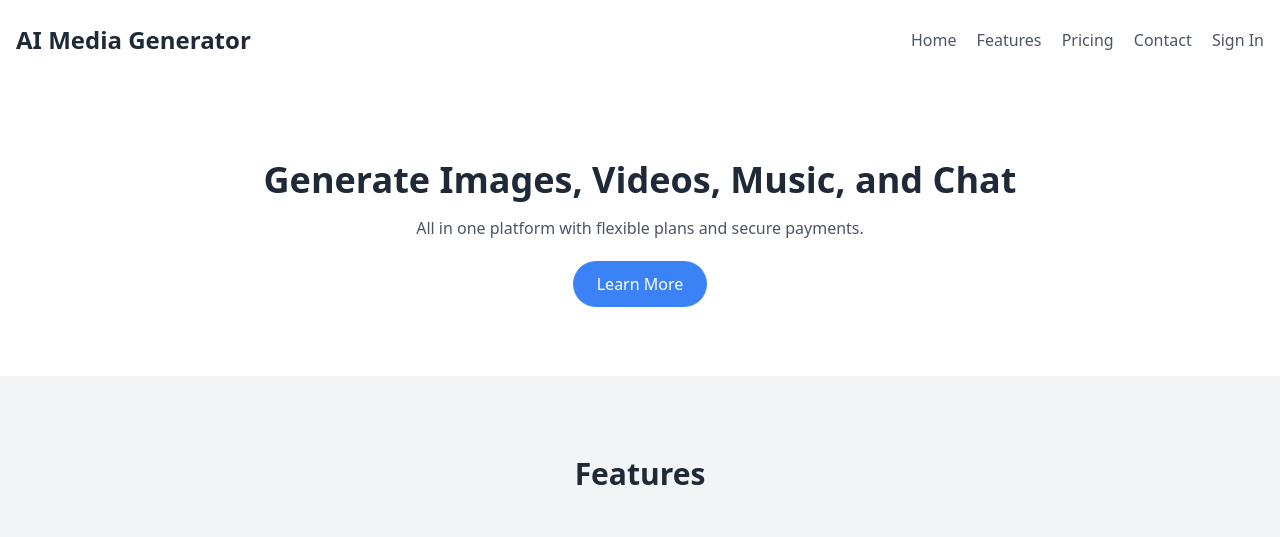
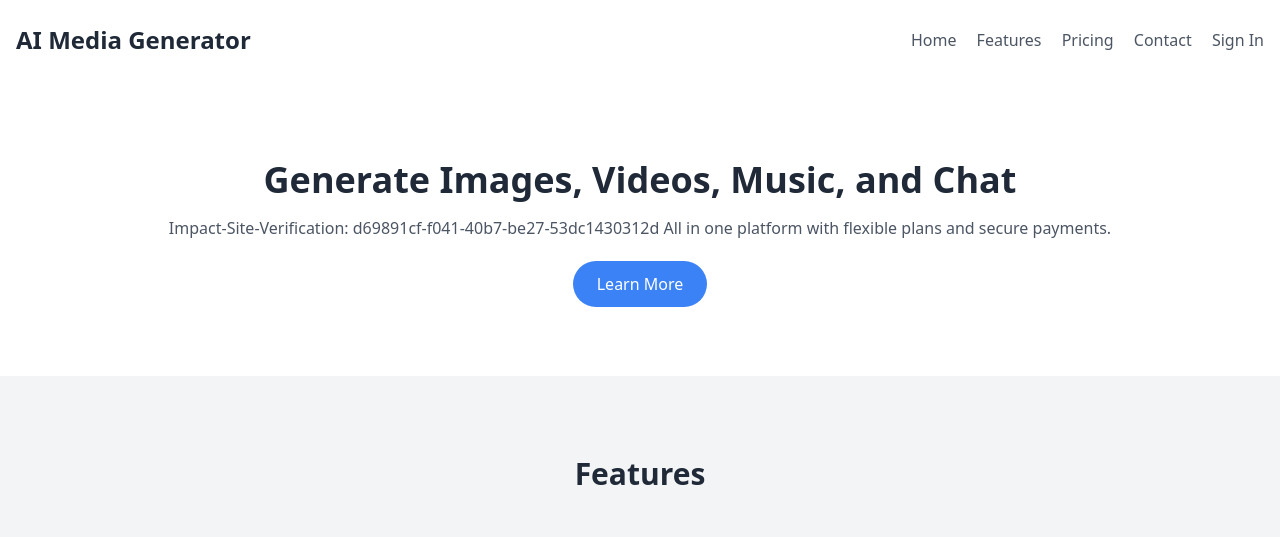
Before and after one commit to inspirationtogaming/mootionread, a website: page index.html in a window 1280 px wide. Shown: the top 537 px of the page. Drawn offline with nearby package versions, Linux system fonts and the light colour scheme.

Commit message:
Update and rename index(2).html to index.html

```diff
--- a/index(2).html
+++ b/index.html
@@ -42,6 +42,7 @@
       Generate Images, Videos, Music, and Chat
      </h1>
      <p class="text-gray-600 mb-8">
+      Impact-Site-Verification: d69891cf-f041-40b7-be27-53dc1430312d
       All in one platform with flexible plans and secure payments.
      </p>
      <a class="bg-blue-500 text-white px-6 py-3 rounded-full hover:bg-blue-600" href="#features">
```
